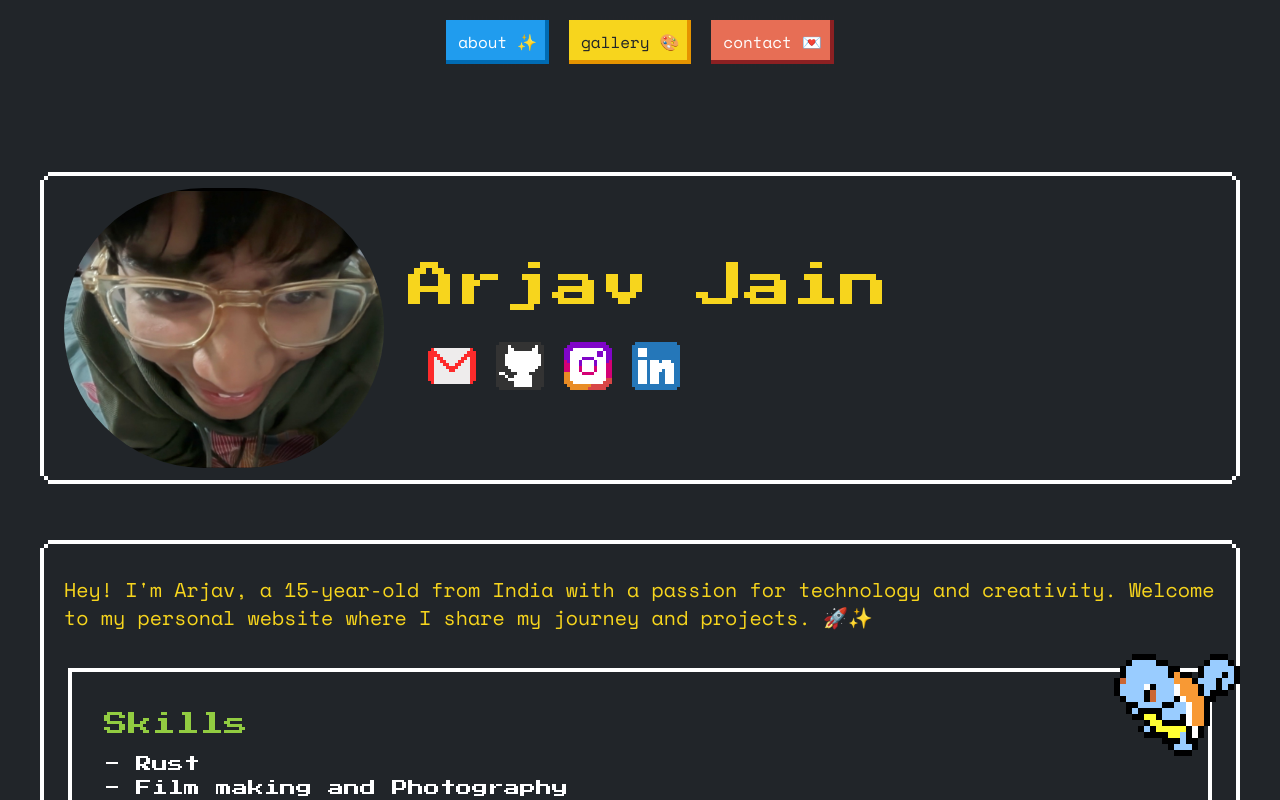
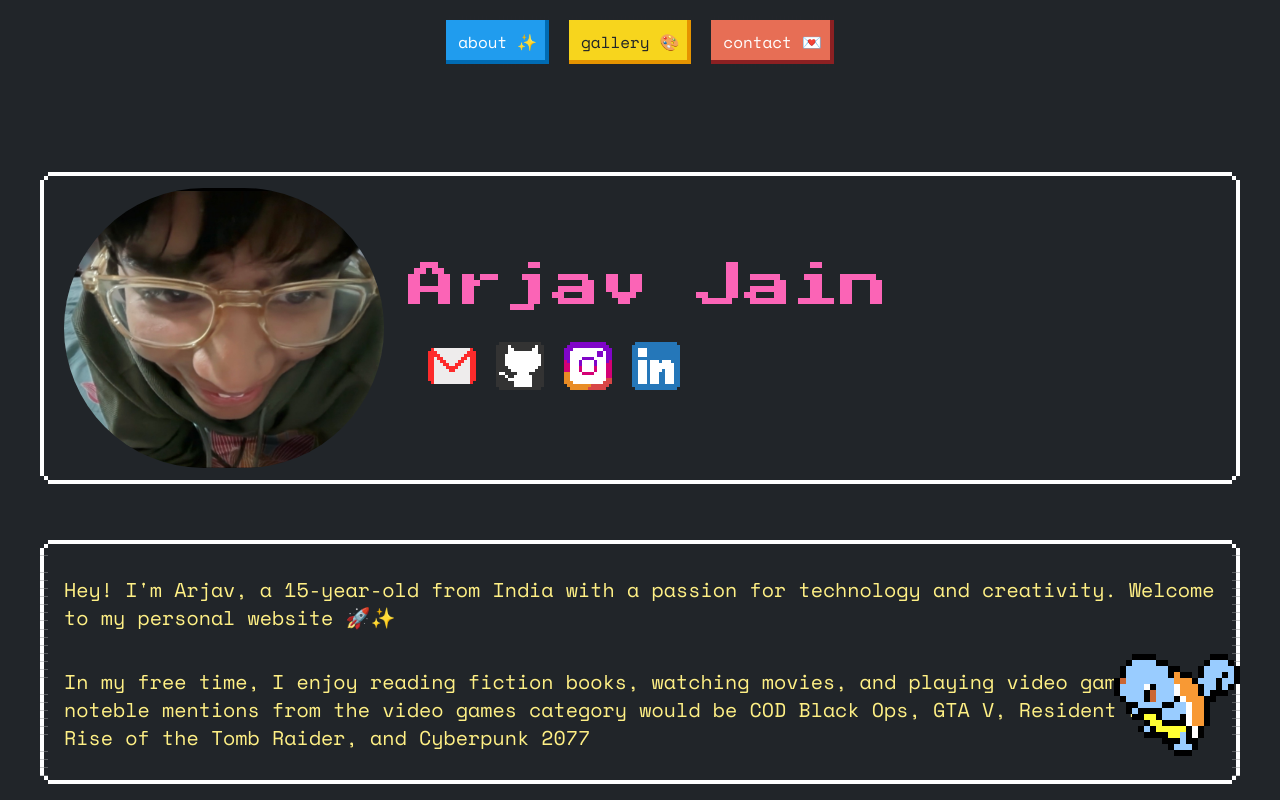
Before and after one commit to arjav0703/my-website, a Next.js app: page / in a window 1280 px wide. Shown: the top 800 px of the page. Built offline with nearby package versions, Linux system fonts and the light colour scheme.

Commit message:
change colors and add stuff i like section

```diff
--- a/src/app/components/Hero.tsx
+++ b/src/app/components/Hero.tsx
@@ -1,31 +1,25 @@
 export default function Hero() {
   return (
-    <section className="nes-container is-dark is-rounded">
-      <p className="text-xl py-5 nes-text is-warning">
+    <section className="nes-container is-dark is-rounded ">
+      <p className="text-xl py-5 nes-text text-yellow-200">
         Hey! I'm Arjav, a 15-year-old from India with a passion for technology
-        and creativity. Welcome to my personal website where I share my journey
-        and projects. 🚀✨
+        and creativity. Welcome to my personal website 🚀✨
       </p>
-      <SkillSection />
+      <StuffILike />
     </section>
   );
 }
 
-function SkillSection() {
+function StuffILike() {
   return (
-    <section className="nes-container is-dark ">
-      <div className="text-2xl flex is-success nes-text flex-row gap-5 my-3">
-        Skills
-      </div>
-      <div className="lists is-success my-3">
-        <ul className="nes-list is-circle">
-          {/*<p className="text-xl">*/}
-          <li>- Rust</li>
-          <li>- Film making and Photography</li>
-          <li>- Web Development</li>
-          {/*</p>*/}
-        </ul>
-      </div>
-    </section>
+    <div className=" ">
+      {/*<h1 className="nes-text is-primary text-2xl">Stuff I Like</h1>*/}
+      <p className="nes-text text-xl text-yellow-200">
+        In my free time, I enjoy reading fiction books, watching movies, and
+        playing video games. Some noteble mentions from the video games category
+        would be COD Black Ops, GTA V, Resident Evil 4, Rise of the Tomb Raider,
+        and Cyberpunk 2077
+      </p>
+    </div>
   );
 }
--- a/src/app/page.tsx
+++ b/src/app/page.tsx
@@ -15,7 +15,7 @@ export default function Home() {
       >
         <NameSection />
         <Hero />
-        <StuffILike />
+        <SkillSection />
         <RenderCharacter />
       </div>
     </div>
@@ -32,7 +32,7 @@ function NameSection() {
           className="h-70 w-80 object-cover mr-6 rounded-full"
         />
         <div className="flex flex-col">
-          <div className="nes-text is-warning text-5xl my-4">Arjav Jain</div>
+          <div className="nes-text text-pink-400 text-5xl my-4">Arjav Jain</div>
           <div className="flex">
             <SocialIcons />
           </div>
@@ -42,6 +42,21 @@ function NameSection() {
   );
 }
 
-function StuffILike() {
-  return <div className="nes-container is-dark is-rounded">Stuff I Like</div>;
+function SkillSection() {
+  return (
+    <section className="nes-container is-dark ">
+      <div className="text-2xl flex is-success nes-text flex-row gap-5 my-3">
+        Skills
+      </div>
+      <div className="lists is-success my-3">
+        <ul className="nes-list is-circle">
+          {/*<p className="text-xl">*/}
+          <li>- Rust</li>
+          <li>- Film making and Photography</li>
+          <li>- Web Development</li>
+          {/*</p>*/}
+        </ul>
+      </div>
+    </section>
+  );
 }
```
